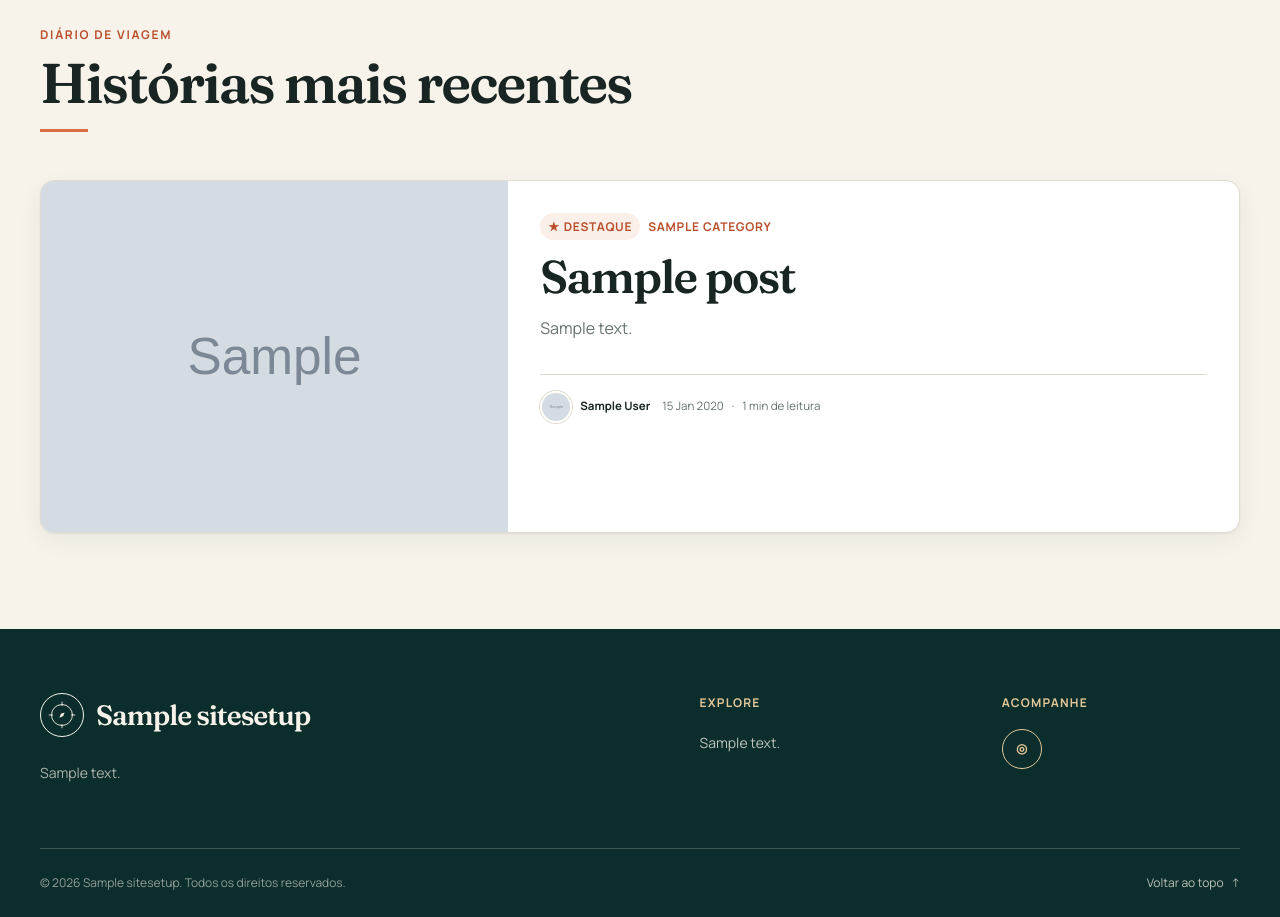
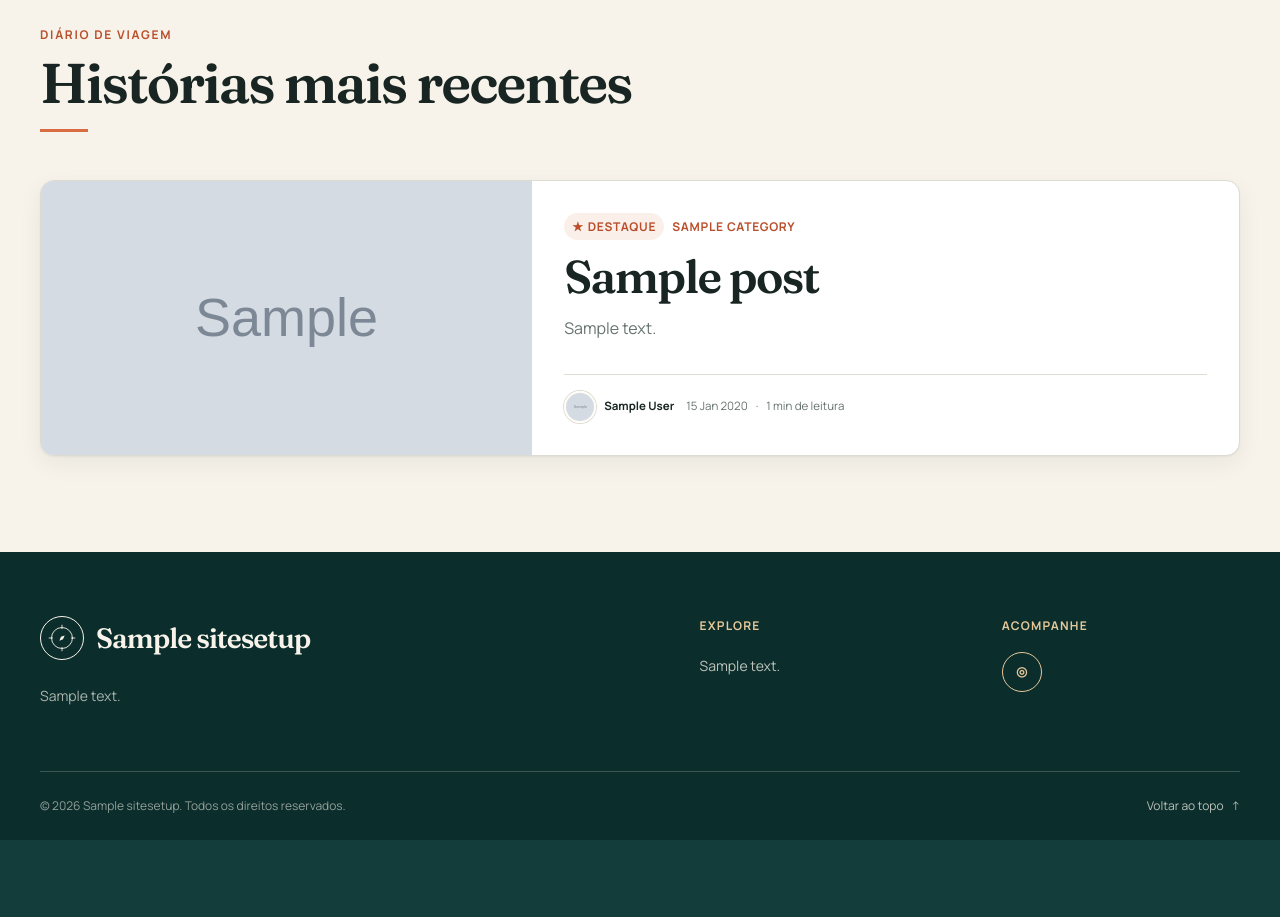
Before and after one commit to ygorlima-py/projeto-blog-django, a Django app: page / in a window 1280 px wide. Shown: the part 674-1591 px from the top of the page. After the commit the page ends 1514 px from the top, so only its background shows below. Run offline with Django 5.2, Linux system fonts and the light colour scheme; tables that the repository leaves empty hold one stand-in row (values such as "Sample post"); grey boxes marked "Sample" are stand-in pictures; parts of the project's set-up code (start-up, migrations or seed data) failed here and were passed over.

Commit message:
Ajusta capa destacada lateral

```diff
--- a/djangoapp/blog/static/blog/css/style.css
+++ b/djangoapp/blog/static/blog/css/style.css
@@ -778,14 +778,20 @@ a.post-label:hover {
     display: grid;
     min-height: 0;
     grid-column: 1 / -1;
-    grid-template-columns: minmax(34rem, 0.78fr) minmax(0, 1.22fr);
+    grid-template-columns: minmax(0, 0.82fr) minmax(0, 1.18fr);
 }
 
 .post-card-featured .post-card-media {
+    position: relative;
+    min-height: 0;
     height: auto;
-    min-height: 0;
     aspect-ratio: auto;
     align-self: stretch;
+}
+
+.post-card-featured .post-card-media > a {
+    position: absolute;
+    inset: 0;
 }
 
 .post-card-featured .post-card-body {
@@ -1310,9 +1316,6 @@ a.post-label:hover {
         grid-template-columns: repeat(2, minmax(0, 1fr));
     }
 
-    .post-card-featured {
-        grid-template-columns: minmax(30rem, 0.8fr) minmax(0, 1.2fr);
-    }
 }
 
 @media (max-width: 760px) {
@@ -1360,13 +1363,12 @@ a.post-label:hover {
         display: flex;
         height: auto;
         min-height: 0;
+        flex-direction: column;
     }
 
     .post-card-featured .post-card-media {
-        height: auto;
         min-height: 0;
         aspect-ratio: 16 / 9;
-        align-self: auto;
     }
 
     .post-card-featured .post-card-body {
--- a/djangoapp/blog/templates/blog/partials/_head.html
+++ b/djangoapp/blog/templates/blog/partials/_head.html
@@ -11,7 +11,7 @@
 <link href="https://fonts.googleapis.com/css2?family=Fraunces:opsz,wght@9..144,500;9..144,600;9..144,700&family=Manrope:wght@400;500;600;700&display=swap" rel="stylesheet">
 
 <link rel="stylesheet" href="{% static "blog/css/remedy.css" %}">
-<link rel="stylesheet" href="{% static "blog/css/style.css" %}">
+<link rel="stylesheet" href="{% static "blog/css/style.css" %}?v=8">
 
 {% if site_setup.favicon %}
     <link rel="icon" href="{{ site_setup.favicon.url }}" type="image/png">
```
